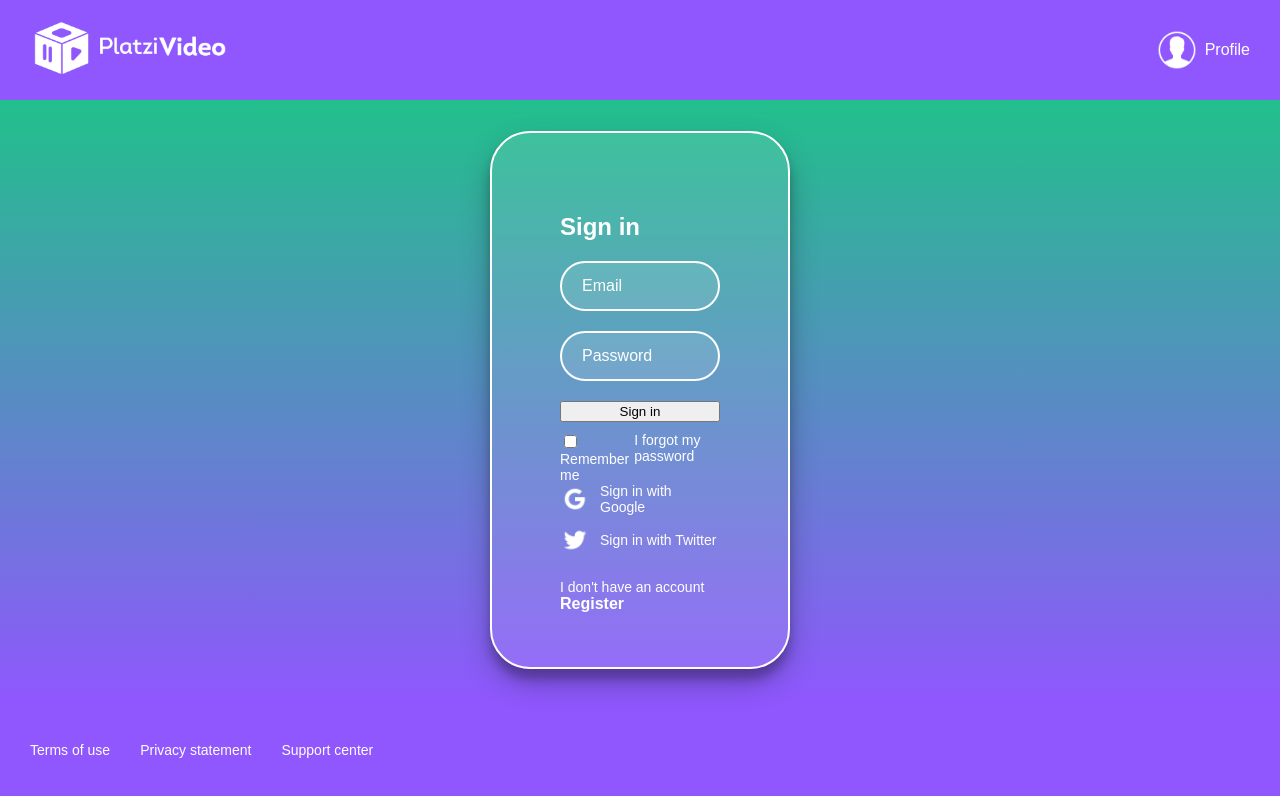
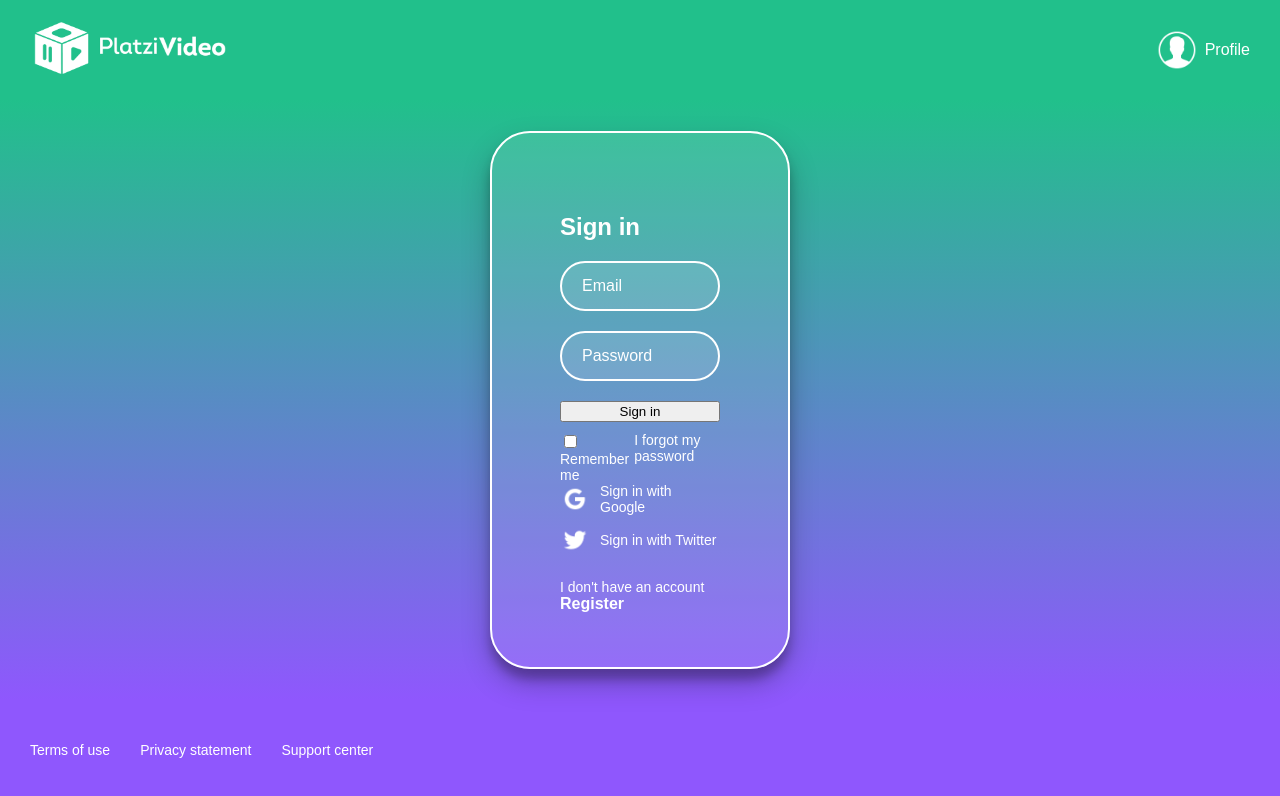
Before and after one commit to adonyssantos/platzi-video-frontend, a React app: page /login in a window 1280 px wide. Shown: the top 796 px of the page. Built offline with nearby package versions, Linux system fonts and the light colour scheme; a web font is replaced by a local one.

Commit message:
Add classnames validations

```diff
--- a/package.json
+++ b/package.json
@@ -23,6 +23,7 @@
   },
   "homepage": "https://github.com/adonyssantos/platzi-video-react#readme",
   "dependencies": {
+    "classnames": "^2.3.1",
     "json-server": "^0.16.3",
     "md5": "^2.3.0",
     "prop-types": "^15.7.2",
--- a/src/assets/styles/NotFound.scss
+++ b/src/assets/styles/NotFound.scss
@@ -5,7 +5,7 @@
   flex-direction: column;
   // height: 100vh;
   height: calc(100vh - 200px);
-  background: linear-gradient(#121f3d, #97bf3f);
+  background: linear-gradient(#21c08b, #8f57fd);
 }
 
 .container__not-found--title {
--- a/src/assets/styles/components/Header.scss
+++ b/src/assets/styles/components/Header.scss
@@ -7,6 +7,12 @@
   justify-content: space-between;
   top: 0px;
   width: 100%;
+}
+
+.isLogin,
+.isRegister,
+.isNotFound {
+  background: #21c08b;
 }
 
 .header__img {
--- a/src/components/Header.jsx
+++ b/src/components/Header.jsx
@@ -1,6 +1,7 @@
 import React from 'react';
 import { connect } from 'react-redux';
 import { Link } from 'react-router-dom';
+import classNames from 'classnames';
 import PropTypes from 'prop-types';
 import gravatar from '../utils/gravatar';
 import { logoutRequest } from '../actions';
@@ -9,16 +10,22 @@ import logo from '../assets/static/logo-platzi-video-BW2.png';
 import userIcon from '../assets/static/user-icon.png';
 
 const Header = props => {
-  const { user } = props;
+  const { user, isLogin, isRegister, isNotFound } = props;
   const hasUser = Object.keys(user).length > 0;
 
   const handleLogout = () => {
     props.logoutRequest({});
   };
 
+  const headerClasses = classNames('header', {
+    isLogin,
+    isRegister,
+    isNotFound,
+  });
+
   return (
     <div>
-      <header className='header'>
+      <header className={headerClasses}>
         <Link to='/'>
           <img className='header__img' src={logo} alt='Platzi Video' />
         </Link>
--- a/src/components/Layout.jsx
+++ b/src/components/Layout.jsx
@@ -1,10 +1,8 @@
 import React from 'react';
-import Header from './Header';
 import Footer from './Footer';
 
 const Layout = ({ children }) => (
   <div className='App'>
-    <Header />
     {children}
     <Footer />
   </div>
--- a/src/containers/Home.jsx
+++ b/src/containers/Home.jsx
@@ -1,5 +1,6 @@
 import React from 'react';
 import { connect } from 'react-redux';
+import Header from '../components/Header';
 import Search from '../components/Search';
 import Categories from '../components/Categories';
 import Carousel from '../components/Carousel';
@@ -9,6 +10,7 @@ import '../assets/styles/App.scss';
 export const Home = ({ myList, trends, originals }) => {
   return (
     <>
+      <Header />
       <Search />
       {myList.length > 0 && (
         <Categories title='My list'>
--- a/src/containers/Login.jsx
+++ b/src/containers/Login.jsx
@@ -2,6 +2,7 @@ import React, { useState } from 'react';
 import { connect } from 'react-redux';
 import { Link } from 'react-router-dom';
 import { loginRequest } from '../actions';
+import Header from '../components/Header';
 import googleIcon from '../assets/static/google-icon.png';
 import twitterIcon from '../assets/static/twitter-icon.png';
 import '../assets/styles/Login.scss';
@@ -23,6 +24,8 @@ const Login = props => {
   };
 
   return (
+    <>
+      <Header isLogin />
       <section className='login'>
         <section className='login__container'>
           <h2>Sign in</h2>
@@ -65,6 +68,7 @@ const Login = props => {
           </p>
         </section>
       </section>
+    </>
   );
 };
 
--- a/src/containers/NotFound.jsx
+++ b/src/containers/NotFound.jsx
@@ -1,11 +1,15 @@
 import React from 'react';
+import Header from '../components/Header';
 import '../assets/styles/NotFound.scss';
 
 const NotFound = () => (
-  <section className='container__not-found'>
-    <h1 className='container__not-found--title'>404</h1>
-    <h2 className='container__not-found--subtitle'>Page not found</h2>
-  </section>
+  <>
+    <Header isNotFound='true' />
+    <section className='container__not-found'>
+      <h1 className='container__not-found--title'>404</h1>
+      <h2 className='container__not-found--subtitle'>Page not found</h2>
+    </section>
+  </>
 );
 
 export default NotFound;
--- a/src/containers/Register.jsx
+++ b/src/containers/Register.jsx
@@ -2,6 +2,7 @@ import React, { useState } from 'react';
 import { connect } from 'react-redux';
 import { Link } from 'react-router-dom';
 import { registerRequest } from '../actions';
+import Header from '../components/Header';
 import '../assets/styles/Register.scss';
 
 const Register = props => {
@@ -26,6 +27,8 @@ const Register = props => {
   };
 
   return (
+    <>
+      <Header isRegister />
       <section className='register'>
         <section className='register__container'>
           <h2>Sign up</h2>
@@ -58,6 +61,7 @@ const Register = props => {
           <Link to='/login'>Sign in</Link>
         </section>
       </section>
+    </>
   );
 };
 
```
Also changed, not shown: 1 other file (tests, documents, lock files or other folders). Lines whose indentation alone changed are shown as unchanged.
